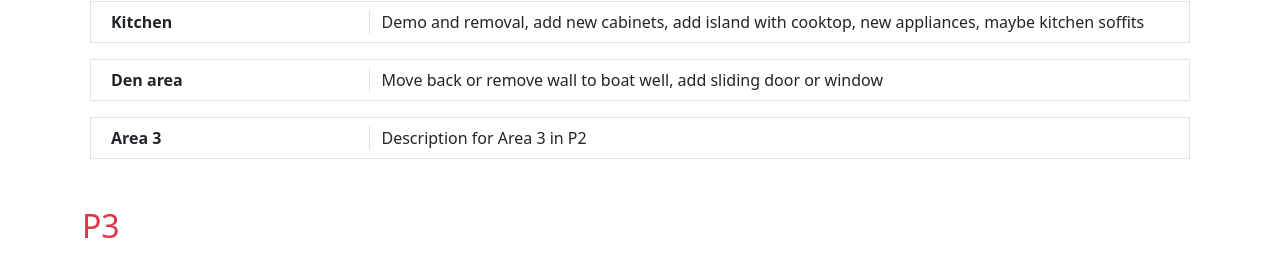
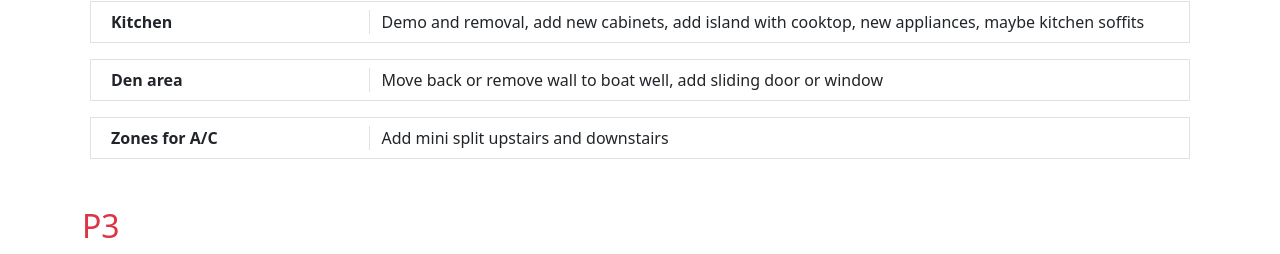
Before and after one commit to daniellephillips/C11-renovation, a plain HTML site: page index.html in a window 1280 px wide. Shown: the part 546-800 px from the top of the page. Drawn offline with nearby package versions, Linux system fonts and the light colour scheme.

Commit message:
Update index.html

```diff
--- a/index.html
+++ b/index.html
@@ -51,8 +51,8 @@
                 <div class="col-md-9">Move back or remove wall to boat well, add sliding door or window</div>
             </div>
             <div class="row mb-3 mx-2 border p-2">
-                <div class="col-md-3 border-end"><strong>Area 3</strong></div>
-                <div class="col-md-9">Description for Area 3 in P2</div>
+                <div class="col-md-3 border-end"><strong>Zones for A/C</strong></div>
+                <div class="col-md-9">Add mini split upstairs and downstairs</div>
             </div>
         </section>
 
```
